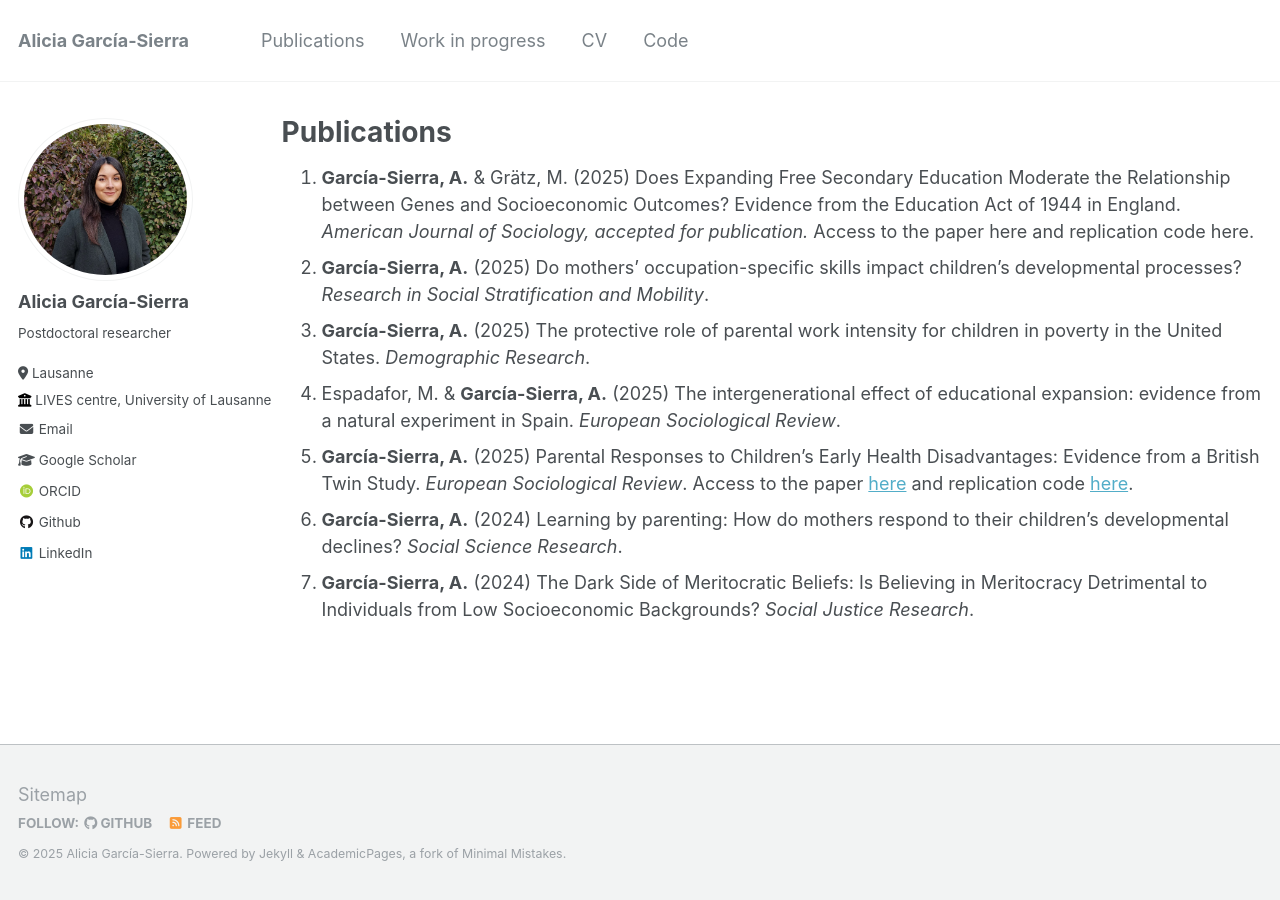
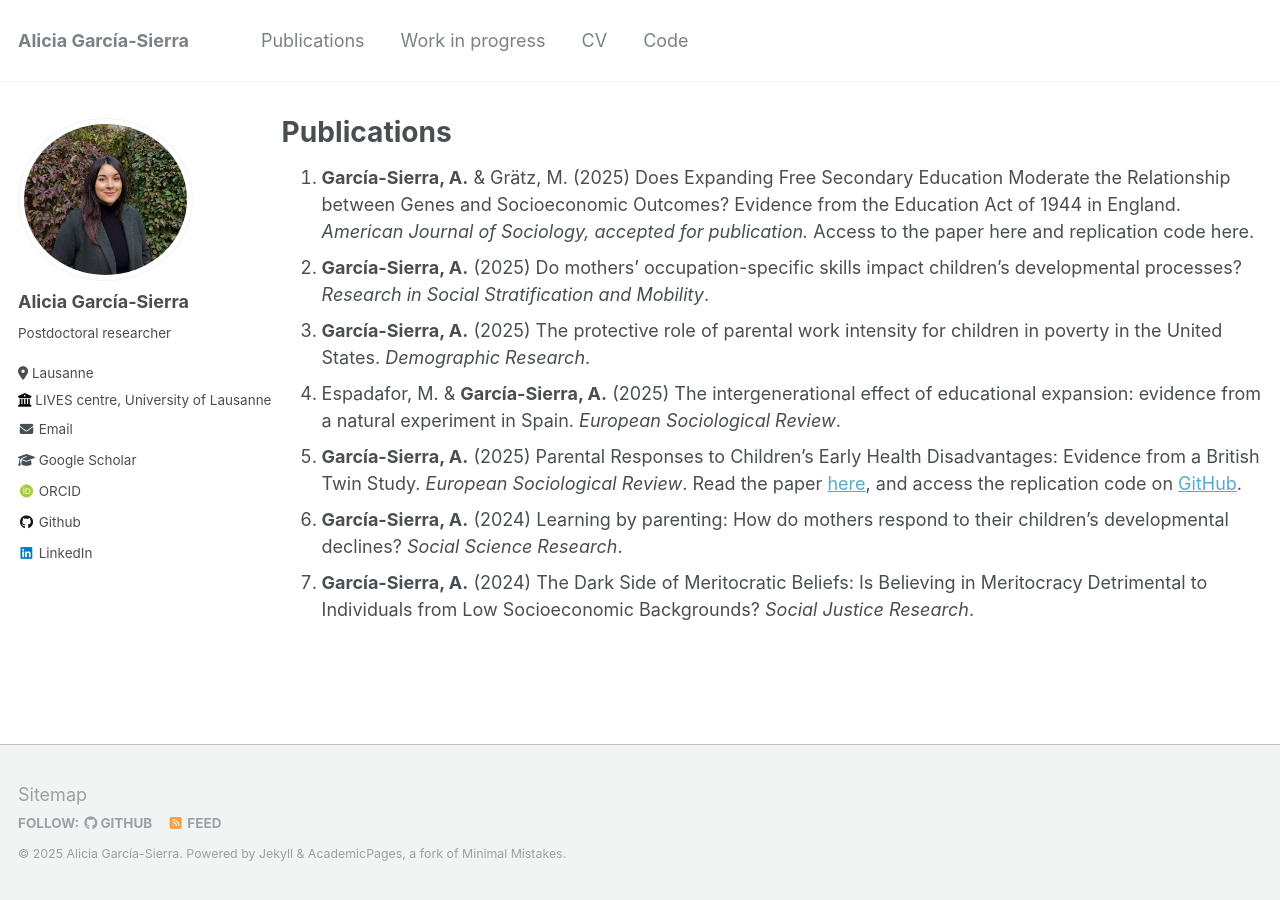
Before and after one commit to aliciagarciasierra/aliciagarciasierra.github.io, a Jekyll site: the page built from _pages/publications.md, in a window 1280 px wide. Built offline with Jekyll 4.4.1, drawn with Linux system fonts in a browser that asks for light colours; some web fonts are replaced.

Commit message:
Update publications.md

```diff
--- a/_pages/publications.md
+++ b/_pages/publications.md
@@ -9,6 +9,6 @@ author_profile: true
 2. **García-Sierra, A.** (2025) Do mothers’ occupation-specific skills impact children’s developmental processes? _Research in Social Stratification and Mobility_.
 3. **García-Sierra, A.** (2025) The protective role of parental work intensity for children in poverty in the United States. _Demographic Research_.
 4. Espadafor, M. & **García-Sierra, A.** (2025) The intergenerational effect of educational expansion: evidence from a natural experiment in Spain. _European Sociological Review_.
-5. **García-Sierra, A.** (2025) Parental Responses to Children’s Early Health Disadvantages: Evidence from a British Twin Study. _European Sociological Review_. Access to the paper [here](https://academic.oup.com/esr/article/41/1/97/7631266) and replication code [here](https://github.com/aliciagarciasierra/PARENTAL_RESPONSES_ESR).
+5. **García-Sierra, A.** (2025) Parental Responses to Children’s Early Health Disadvantages: Evidence from a British Twin Study. _European Sociological Review_. Read the paper [here](https://academic.oup.com/esr/article/41/1/97/7631266), and access the replication code on [GitHub](https://github.com/aliciagarciasierra/PARENTAL_RESPONSES_ESR).
 6. **García-Sierra, A.** (2024) Learning by parenting: How do mothers respond to their children’s developmental declines? _Social Science Research_.
 7. **García-Sierra, A.** (2024) The Dark Side of Meritocratic Beliefs: Is Believing in Meritocracy Detrimental to Individuals from Low Socioeconomic Backgrounds? _Social Justice Research_.
```
